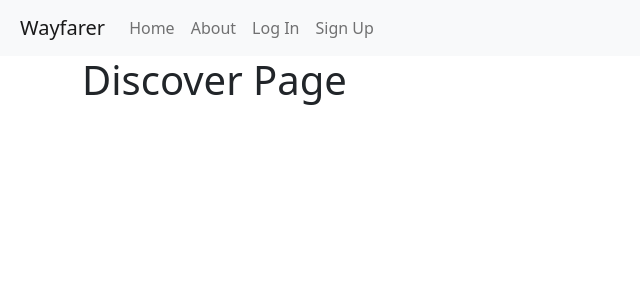
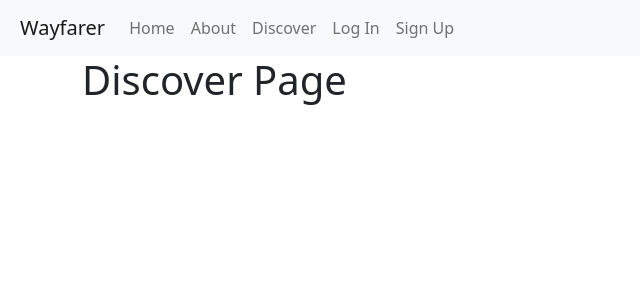
Before and after one commit to Alos222/project_wayfarer, a Django app: page /discover/ in a window 1280 px wide. Shown: the top 300 px of the page, without its empty margins (0-640 px from the left). Run offline with Django 4.2, Linux system fonts and the light colour scheme; data that the repository does not hold is empty; some libraries are stand-ins or nearby versions.

Commit message:
Add Discover link to navbar

```diff
--- a/main_app/templates/base.html
+++ b/main_app/templates/base.html
@@ -32,6 +32,9 @@
                     <li class="nav-item">
                         <a class="nav-link" href="/about/">About</a>
                     </li>
+                    <li class="nav-item">
+                        <a class="nav-link" href="/discover/">Discover</a>
+                    </li>
                     {% if user.is_authenticated == False %}
                         <li class="nav-item">
                             <a class="nav-link" href="/accounts/login/">Log In</a>
```
